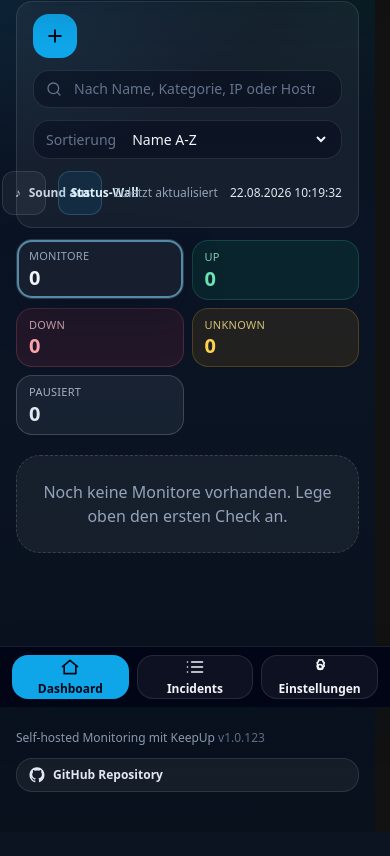
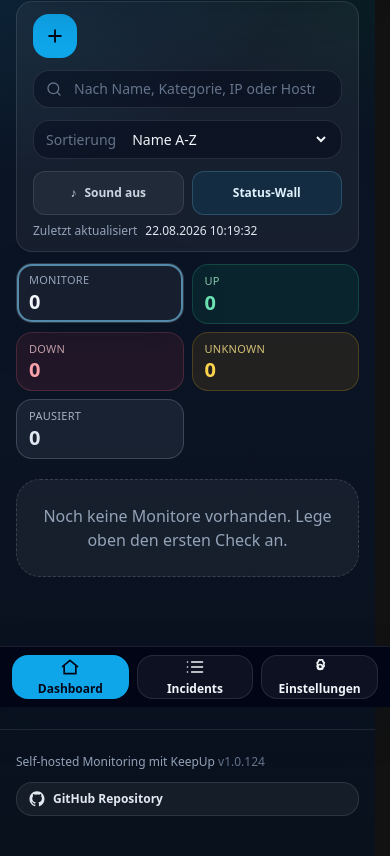
Before and after one commit to Schello805/keepup, a FastAPI app: page / in a window 390 px wide. Shown: the part 137-993 px from the top of the page. Before the commit the page ends 969 px from the top, so only its background shows below. Run offline with FastAPI, Linux system fonts and the light colour scheme; data comes from the database, SQL or seed files in the repository; data that the repository does not hold is empty; some libraries are stand-ins or nearby versions.

Commit message:
Fix mobile dashboard action layout

```diff
--- a/keepup_version.py
+++ b/keepup_version.py
@@ -1 +1 @@
-__version__ = "1.0.123"
+__version__ = "1.0.124"
--- a/package.json
+++ b/package.json
@@ -1,7 +1,7 @@
 {
   "name": "keepup",
   "private": true,
-  "version": "1.0.123",
+  "version": "1.0.124",
   "scripts": {
     "build:css": "tailwindcss -i ./static/tailwind-input.css -o ./static/keepup.css --minify"
   },
--- a/templates/index.html
+++ b/templates/index.html
@@ -44,13 +44,15 @@
                     </select>
                 </label>
             </div>
-            <div class="flex items-center justify-end gap-3 whitespace-nowrap">
-                <button type="button" id="dashboard-sound-toggle" onclick="toggleDashboardSounds()" class="tap-target inline-flex h-9 items-center gap-2 rounded-xl border border-white/10 bg-white/5 px-3 text-xs font-semibold text-slate-300 transition hover:bg-white/10" title="Sound bei bestätigten Statuswechseln">
+            <div class="grid w-full grid-cols-2 gap-2 md:w-auto md:grid-cols-[auto_auto_auto] md:items-center md:gap-3">
+                <button type="button" id="dashboard-sound-toggle" onclick="toggleDashboardSounds()" class="tap-target inline-flex h-9 min-w-0 items-center justify-center gap-2 rounded-xl border border-white/10 bg-white/5 px-3 text-xs font-semibold text-slate-300 transition hover:bg-white/10" title="Sound bei bestätigten Statuswechseln">
                     <span aria-hidden="true">♪</span><span data-sound-label>Sound aus</span>
                 </button>
-                <a href="/wall" class="tap-target inline-flex h-9 items-center rounded-xl border border-sky-300/20 bg-sky-500/10 px-3 text-xs font-semibold text-sky-100 transition hover:bg-sky-500/20">Status-Wall</a>
-                <span>Zuletzt aktualisiert</span>
-                <span class="font-medium text-slate-200">{{ summary.last_updated_at or "-" }}</span>
+                <a href="/wall" class="tap-target inline-flex h-9 min-w-0 items-center justify-center rounded-xl border border-sky-300/20 bg-sky-500/10 px-3 text-xs font-semibold text-sky-100 transition hover:bg-sky-500/20">Status-Wall</a>
+                <div class="col-span-2 flex min-w-0 items-center justify-between gap-2 whitespace-nowrap px-1 md:col-span-1 md:justify-end md:px-0">
+                    <span>Zuletzt aktualisiert</span>
+                    <span class="font-medium text-slate-200">{{ summary.last_updated_at or "-" }}</span>
+                </div>
             </div>
         </div>
         <div class="grid grid-cols-2 gap-2 md:grid-cols-5">
```
Also changed, not shown: package-lock.json.
